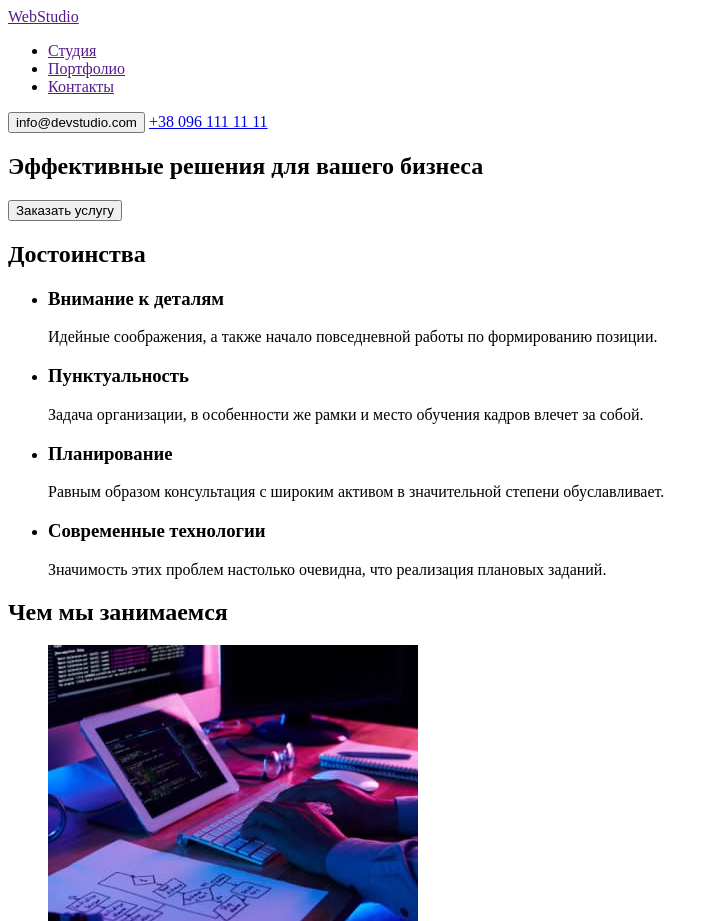
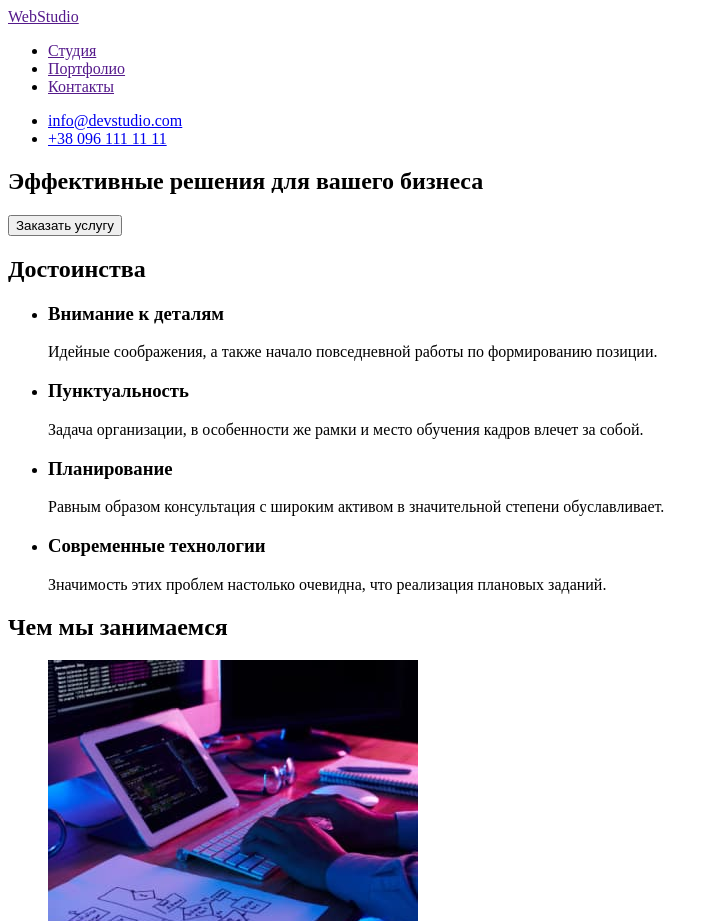
Before and after one commit to Vladyslav-Starostyn/goit-markup-hw-01, a plain HTML site: page index.html in a window 1280 px wide. Shown: the top 921 px of the page, without its empty margins (0-719 px from the left). Drawn offline with Linux system fonts and the light colour scheme.

Commit message:
исправляет header

```diff
--- a/index.html
+++ b/index.html
@@ -16,8 +16,14 @@
           <li><a href="">Контакты</a></li>
         </ul>
       </nav>
-      <button type="button">info@devstudio.com</button>
-      <a href="tel:+380961111111">+38 096 111 11 11</a>
+      <ul>
+        <li>
+          <a href="mailto:info@devstudio.com">info@devstudio.com</a>
+        </li>
+        <li>
+          <a href="tel:+380961111111">+38 096 111 11 11</a>
+        </li>
+      </ul>
     </header>
     <main>
       <!-- section-1 -->
```
